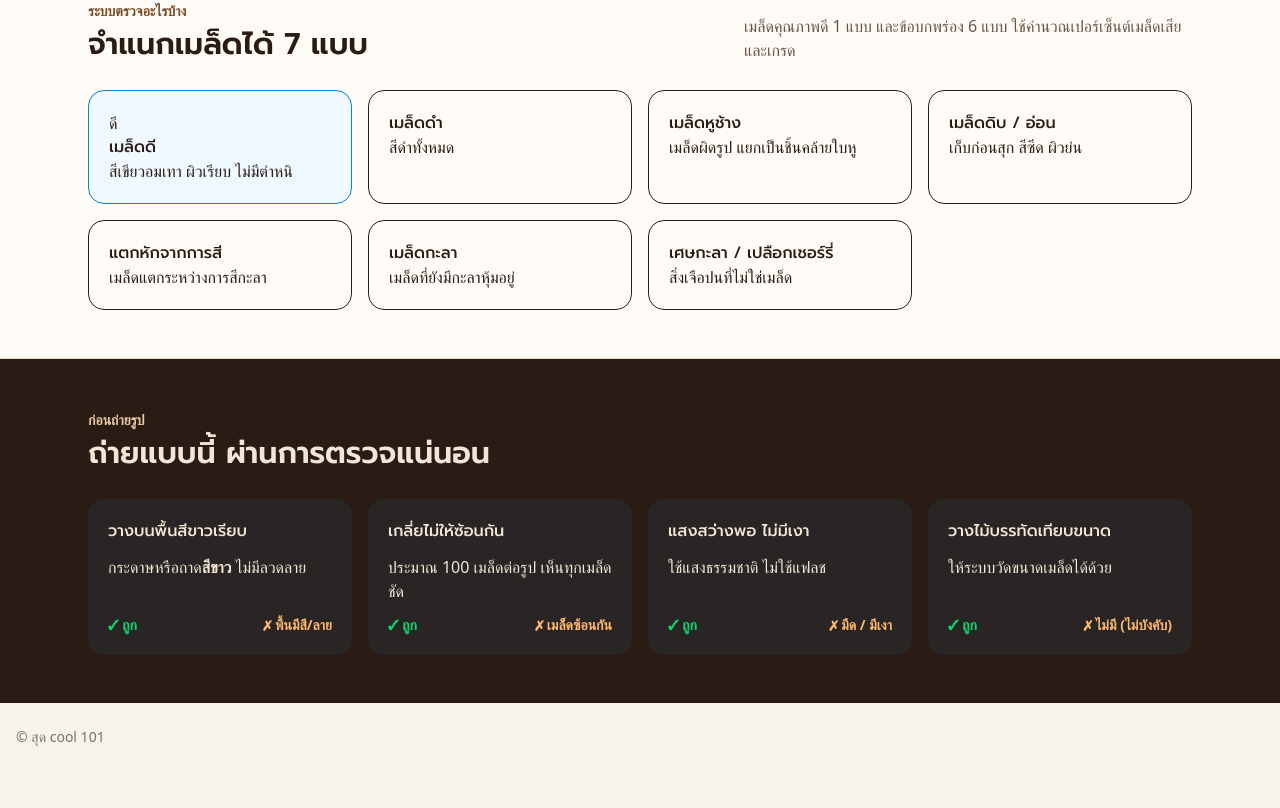
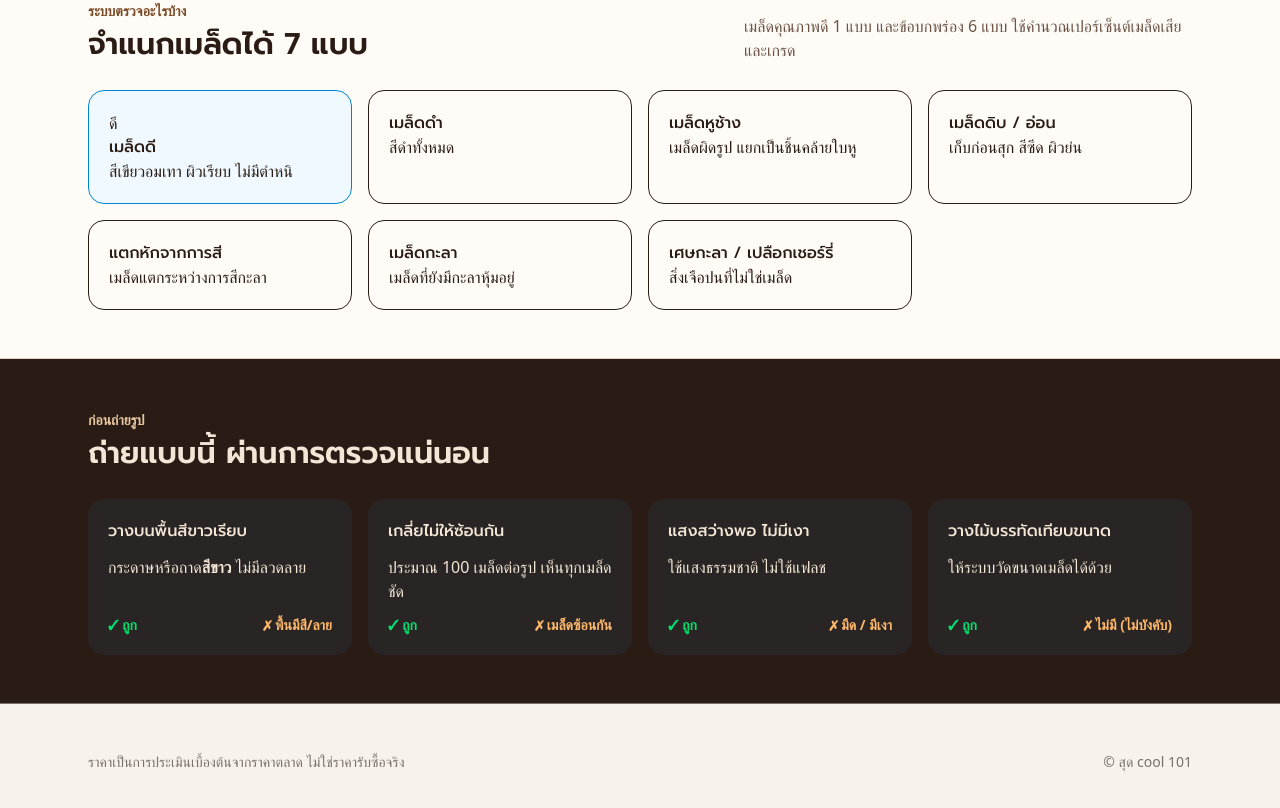
Before and after one commit to Napawan2005/ywc-coffee-2026, a React (Vite) app: page / in a window 1280 px wide. Shown: the part 412-1220 px from the top of the page. Before the commit the page ends 1183 px from the top, so only its background shows below. Built offline with nearby package versions, Linux system fonts and the light colour scheme; a web font is replaced by a local one.

Commit message:
[forntend] feat: enhance Footer layout with additional content and styling

```diff
--- a/src/components/Footer.jsx
+++ b/src/components/Footer.jsx
@@ -1,3 +1,9 @@
 export default function Footer() {
-  return <footer className="px-4 py-6 text-sm text-stone-500">© สุด cool 101</footer>
+  return <footer className="border-t p-6 text-sm text-stone-500">
+        <div className="max-w-6xl mx-auto px-6 py-6 flex flex-col gap-2 sm:flex-row sm:justify-between">
+            <p>ราคาเป็นการประเมินเบื้องต้นจากราคาตลาด ไม่ใช่ราคารับซื้อจริง</p><br />
+            <p>© สุด cool 101</p>
+        </div>
+
+        </footer>
 }
```
